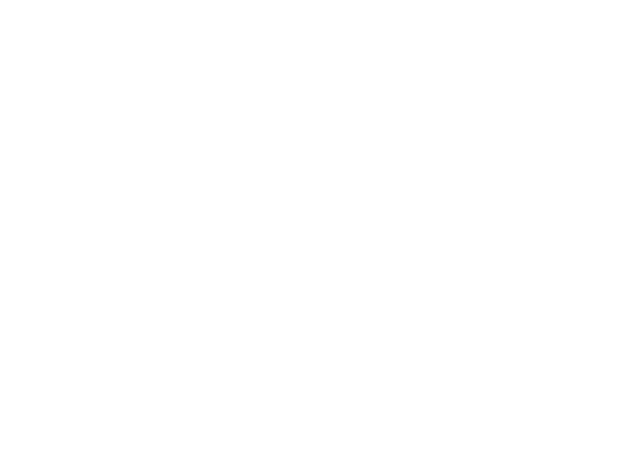
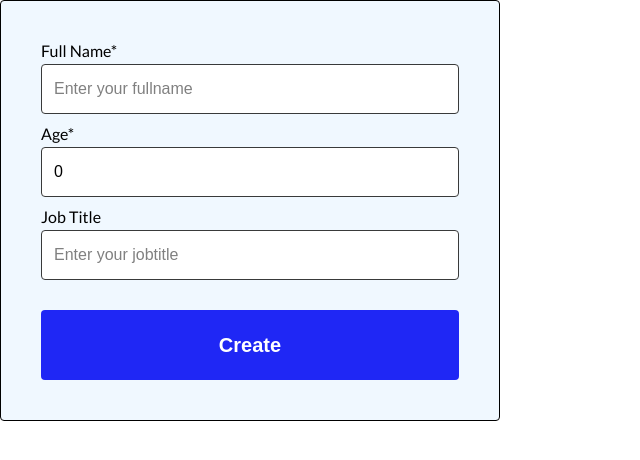
Before and after one commit to Alla-web/React_52m_1_fs_TS, a React (Vite) app: page / in a window 1280 px wide. Shown: the top 460 px of the page, without its empty margins (0-640 px from the left). Built offline with nearby package versions, Linux system fonts and the light colour scheme.

Commit message:
homework 12

```diff
--- a/src/App.tsx
+++ b/src/App.tsx
@@ -9,13 +9,13 @@
 // import Lesson11 from "./lessons/Lesson11/Lesson11";
 // import Lesson12 from "lessons/Lesson12/Lesson12";
 
-
 //selflearning
 // import Selflearning07 from "./lessons/Lesson07/Selflearning07";
 
 //homeworks
 // import Homework08 from "./homeworks/Homework08/Homework08";
 // import Homework09 from "./homeworks/Homework09/Homework09";
+import EmployeeForm from "components/EmployeeForm/EmployeeForm";
 
 //consultations
 // import Consultation03 from "./consultations/consultatin03/Consultation03";
@@ -43,6 +43,7 @@
       {/* <Lesson11/> */}
       {/* --------------Topic: formic, yup */}
       {/* <Lesson12/> */}
+      <EmployeeForm />
     </>
   );
 }
--- /dev/null
+++ b/src/components/EmployeeForm/EmployeeForm.tsx
@@ -0,0 +1,88 @@
+import Input from "components/Input/Input";
+import { EmployeeFormContainer, InputsContainer } from "./styles";
+import Button from "components/Button/Button";
+import { Formik, useFormik } from "formik";
+import * as Yup from "yup";
+import { LoginFormValues } from "components/LoginForm/types";
+
+function EmployeeForm() {
+  const schema = Yup.object().shape({
+    fullName: Yup.string()
+      .required("Field fullname is required")
+      .test(
+        "Check min fullname length",
+        "Min 5 sumbols",
+        (value) => String(value).length < 5
+      )
+      .test(
+        "Check min fullname length",
+        "Max 50 sumbols",
+        (value) => String(value).length > 50
+      )
+      .typeError("Fullname must be string"),
+    age: Yup.number()
+      .min(18, "Min 18 symbols")
+      .max(80, "Max 80 symbols")
+      .typeError("Age must be number"),
+    jobTitle: Yup.string()
+      .test(
+        "Check min fullname length",
+        "Max 30 sumbols",
+        (value) => String(value).length > 30
+      )
+      .typeError("Jobtitle must be string"),
+  });
+
+  const formic = useFormik({
+    initialValues: {
+      fullName: "",
+      age: 0,
+      jobTitle: "",
+    } as LoginFormValues,
+    validationSchema: schema,
+    validateOnChange: false,
+    onSubmit: (formInputsValues: LoginFormValues) => {
+      console.table(formInputsValues);
+    },
+  });
+
+  return (
+    <EmployeeFormContainer>
+      <InputsContainer>
+        <Input
+          id="fullNameInput"
+          type="text"
+          name="fullName"
+          label="Full Name*"
+          placeholder="Enter your fullname"
+          value={formic.values.fullName}
+          onChange={formic.handleChange}
+          errorMessage={formic.errors.fullName}
+        />
+        <Input
+          id="ageInput"
+          type="number"
+          name="age"
+          label="Age*"
+          placeholder="Enter your age"
+          value={formic.values.age}
+          onChange={formic.handleChange}
+          errorMessage={formic.errors.age}
+        />
+        <Input
+          id="jobTitleInput"
+          type="text"
+          name="jobTitle"
+          label="Job Title"
+          placeholder="Enter your jobtitle"
+          value={formic.values.jobTitle}
+          onChange={formic.handleChange}
+          errorMessage={formic.errors.jobTitle}
+        />
+      </InputsContainer>
+      <Button name="Create" type="submit"/>
+    </EmployeeFormContainer>
+  );
+}
+
+export default EmployeeForm;
--- /dev/null
+++ b/src/components/EmployeeForm/styles.ts
@@ -0,0 +1,26 @@
+import { css } from "@emotion/react";
+import styled from "@emotion/styled";
+
+const boxModel = css`
+display: flex;
+flex-direction: column;
+align-items: center;
+justify-content: center;
+`
+
+export const EmployeeFormContainer= styled.form`
+${boxModel}
+gap: 30px;
+background-color: aliceblue;
+border: 1px solid black;
+border-radius: 4px;
+min-width: 500px;
+height: fit-content;
+padding: 40px;
+`
+
+export const InputsContainer = styled.div`
+${boxModel}
+gap: 10px;
+width: 100%;
+`
--- /dev/null
+++ b/src/components/EmployeeForm/types.ts
@@ -0,0 +1 @@
+export interface EmployeeForm
--- a/src/components/LoginForm/LoginForm.tsx
+++ b/src/components/LoginForm/LoginForm.tsx
@@ -30,7 +30,7 @@
       .email("Field has type email")
       .max(15, "Max 15 symbols")
       .min(5, "Min 5 symbols")
-      .typeError("Email ust be string"),
+      .typeError("Email must be string"),
     password: Yup.number()
       .required("Field password is required")
       .typeError("Password must be number")
@@ -52,7 +52,7 @@
   // и различные методы для работы с формой
 
   const formik = useFormik({
-    //в объекте 2 обязательных мвойства: initialValues, onSubmit
+    //в объекте 2 обязательных cвойства: initialValues, onSubmit
     // initialValues - это объект, где ключчями являются значения атрибута name input формы, а
     // значениями - значения при первичной загрузке компонента
     initialValues: {
```
